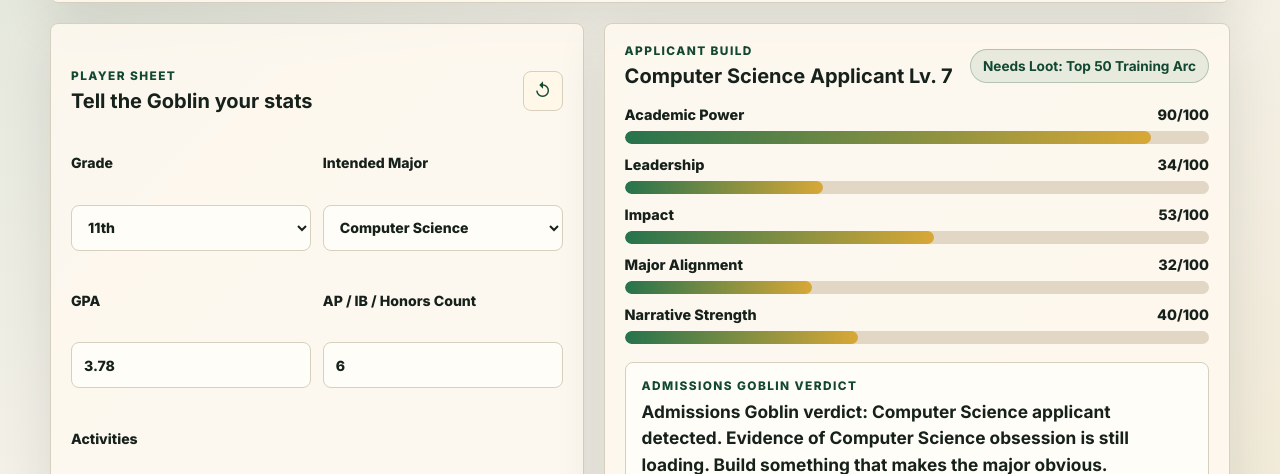
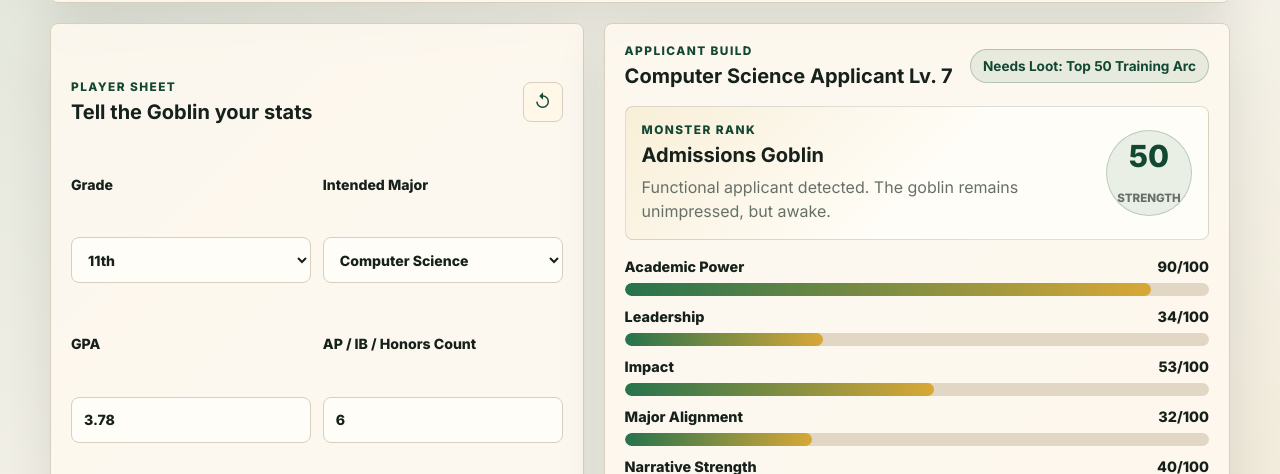
Before and after one commit to Liblivity/AdmitQuest, a plain HTML site: page index.html in a window 1280 px wide. Shown: the part 626-1100 px from the top of the page. Drawn offline with Linux system fonts and the light colour scheme.

Commit message:
Show monster rank in results

```diff
--- a/index.html
+++ b/index.html
@@ -147,6 +147,20 @@
               <span id="readinessBadge" class="readiness">Top 50 Ready-ish</span>
             </div>
 
+            <div class="monster-card">
+              <div>
+                <p class="eyebrow">Monster Rank</p>
+                <h3 id="monsterRankName">Admissions Goblin</h3>
+                <p id="monsterRankLine">
+                  Functional applicant detected. The goblin remains unimpressed, but awake.
+                </p>
+              </div>
+              <div class="monster-score">
+                <span id="monsterScore">0</span>
+                <small>strength</small>
+              </div>
+            </div>
+
             <div class="stats-list" id="statsList"></div>
 
             <div class="verdict">
--- a/script.js
+++ b/script.js
@@ -10,6 +10,9 @@ const monsterAvatar = document.querySelector("#monsterAvatar");
 const monsterName = document.querySelector("#monsterName");
 const monsterPanel = document.querySelector("#monsterPanel");
 const verdictLabel = document.querySelector("#verdictLabel");
+const monsterRankName = document.querySelector("#monsterRankName");
+const monsterRankLine = document.querySelector("#monsterRankLine");
+const monsterScore = document.querySelector("#monsterScore");
 
 const monsterRanks = [
   {
@@ -231,12 +234,16 @@ function getVerdict(profile, scores) {
   return verdicts[weakest];
 }
 
-function renderMonster(monster) {
+function renderMonster(monster, scores) {
+  const average = Math.round(getAverageScore(scores));
   monsterAvatar.className = `monster-avatar ${monster.className}`;
   monsterPanel.setAttribute("aria-label", `${monster.name} avatar panel`);
   monsterName.textContent = monster.name;
   introRoast.textContent = monster.line;
   verdictLabel.textContent = `${monster.name} Verdict`;
+  monsterRankName.textContent = monster.name;
+  monsterRankLine.textContent = monster.line;
+  monsterScore.textContent = average;
 }
 
 function chooseQuests(scores) {
@@ -302,7 +309,7 @@ function generateBuild() {
   buildTitle.textContent = `${profile.major} Applicant Lv. ${level}`;
   readinessBadge.textContent = `${monster.badge}: ${getReadiness(scores, profile.targetTier)}`;
   verdictText.textContent = getVerdict(profile, scores);
-  renderMonster(monster);
+  renderMonster(monster, scores);
   renderStats(scores);
   renderQuests(chooseQuests(scores));
 }
--- a/styles.css
+++ b/styles.css
@@ -526,6 +526,54 @@ textarea:focus {
   gap: 12px;
 }
 
+.monster-card {
+  display: grid;
+  grid-template-columns: minmax(0, 1fr) auto;
+  gap: 16px;
+  align-items: center;
+  padding: 16px;
+  border: 1px solid rgba(22, 33, 27, 0.14);
+  border-radius: 8px;
+  background:
+    linear-gradient(135deg, rgba(216, 168, 55, 0.16), transparent 52%),
+    #fffdf7;
+}
+
+.monster-card h3 {
+  margin: 0;
+  font-size: 1.25rem;
+}
+
+.monster-card p:last-child {
+  margin: 8px 0 0;
+  color: var(--muted);
+  line-height: 1.5;
+}
+
+.monster-score {
+  display: grid;
+  place-items: center;
+  min-width: 86px;
+  min-height: 86px;
+  border: 1px solid rgba(18, 72, 49, 0.22);
+  border-radius: 50%;
+  color: var(--green-dark);
+  background: rgba(38, 115, 77, 0.1);
+}
+
+.monster-score span {
+  font-size: 1.9rem;
+  font-weight: 900;
+  line-height: 1;
+}
+
+.monster-score small {
+  color: var(--muted);
+  font-size: 0.72rem;
+  font-weight: 800;
+  text-transform: uppercase;
+}
+
 .stat {
   display: grid;
   gap: 8px;
@@ -661,4 +709,12 @@ blockquote {
   .reward {
     grid-column: 2;
   }
+
+  .monster-card {
+    grid-template-columns: 1fr;
+  }
+
+  .monster-score {
+    width: 86px;
+  }
 }
```
